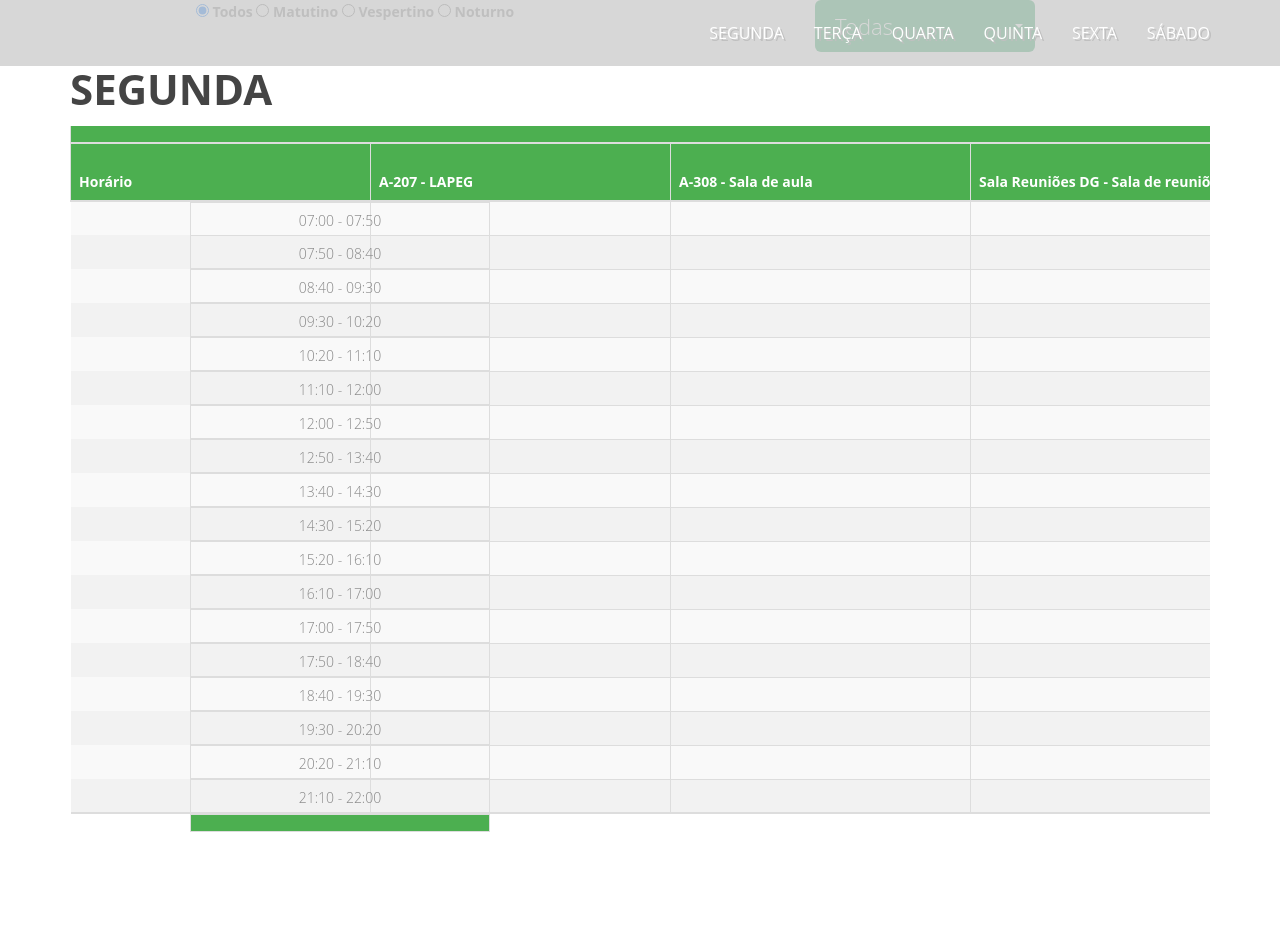
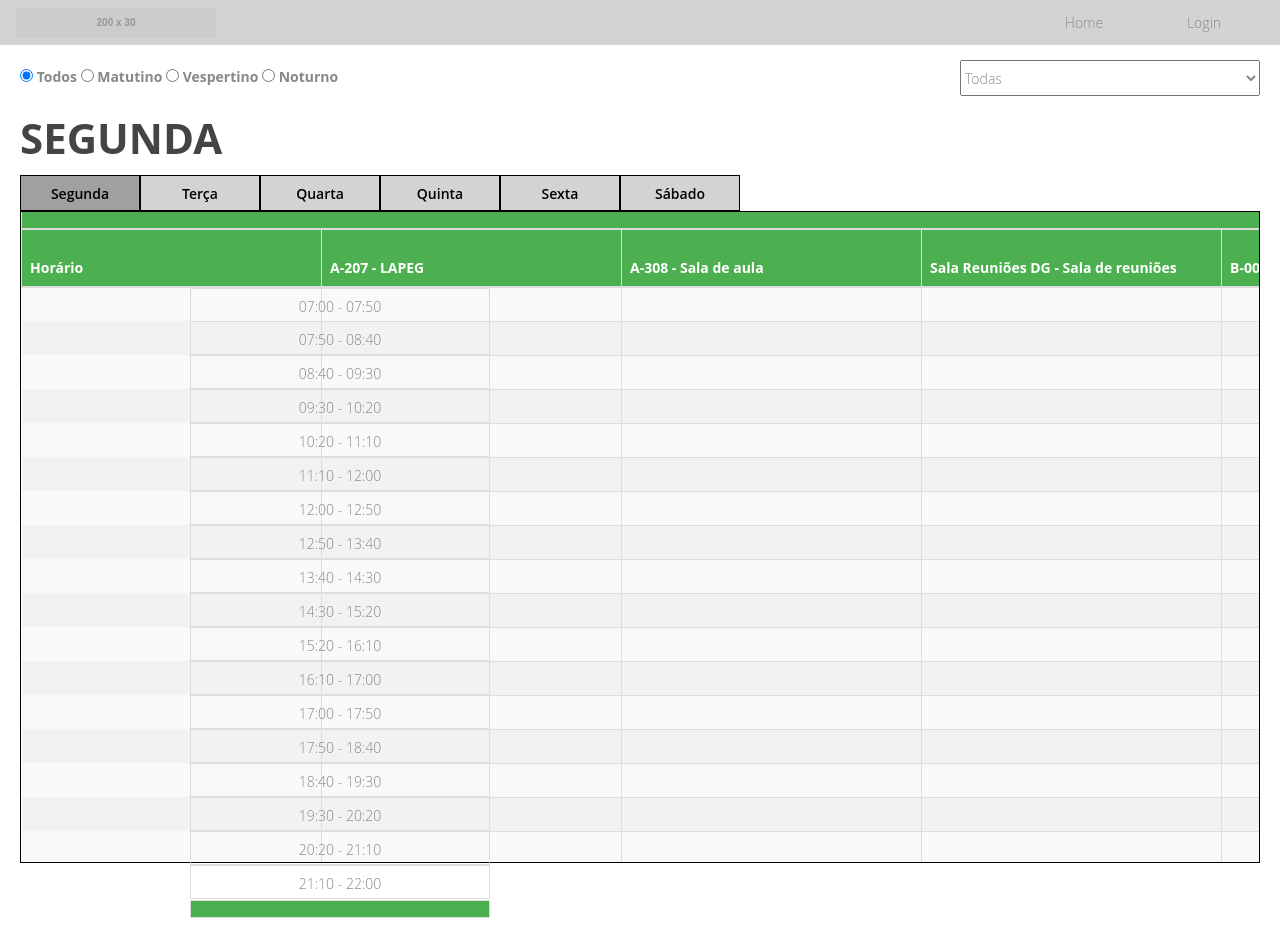
Before and after one commit to S-A-R-A/sara-web, a Django app: page /timetabling in a window 1280 px wide. Run offline with Django 3.2, Linux system fonts and the light colour scheme; data comes from the database, SQL or seed files in the repository; grey boxes labelled with a size stand in for pictures from a placeholder-image service; parts of the project's set-up code (start-up, migrations or seed data) failed here and were passed over; some libraries are stand-ins or nearby versions.

Commit message:
Reorganization of the visual structure

```diff
--- a/manager/templates/manager/base.html
+++ b/manager/templates/manager/base.html
@@ -4,7 +4,7 @@
   <meta charset="utf-8">
   <meta http-equiv="X-UA-Compatible" content="IE=edge">
   <meta name="viewport" content="width=device-width, initial-scale=1">
-  <title>{% block title %}{% endblock %}</title>
+  <title>S.A.R.A - Web :: {% block title %}{% endblock %}</title>
 
   {% load staticfiles %}
   <link href="{% static "ico/favicon.ico" %}" rel="shortcut icon">
@@ -39,8 +39,20 @@
   </div> -->
 
   <!-- Top menu -->
+  <header class="header">
   {% block header %}
+		<div class="header-left">
+			<img src="http://placehold.it/200x30" alt="Logotipo do projeto S.A.R.A">
+		</div>
+
+		<nav class="header-right header-navigation">
+			<div class="menu-item">Home</div>
+			<div class="menu-item">Login</div>
+      {% block header-menu %}
+      {% endblock %}
+		</nav>
   {% endblock %}
+  </header>
 
   {% block first-content %}
   {% endblock %}
--- a/manager/templates/manager/show_timetabling.html
+++ b/manager/templates/manager/show_timetabling.html
@@ -1,61 +1,70 @@
 {% extends "manager/base.html" %}
 
-{% block title %}S.A.R.A - Web{% endblock %}
-
-{% block header %}
-  <nav class="navbar navbar-fixed-top" role="navigation">
-    <div class="container">
-      <div class="navbar-header">
-        <button type="button" class="navbar-toggle collapsed" data-toggle="collapse" data-target="#top-navbar-1">
-            <span class="sr-only">Toggle navigation</span>
-            <span class="icon-bar"></span>
-            <span class="icon-bar"></span>
-            <span class="icon-bar"></span>
-          </button>
-        <!-- <a class="navbar-brand" href="index.html">Lancar - Bootstrap One-Page Portfolio Template</a> -->
-      </div>
-      <!-- Collect the nav links, forms, and other content for toggling -->
-    {% if days %}
-    <div class="collapse navbar-collapse" id="top-navbar-1">
-      <ul class="nav navbar-nav navbar-right">
-      {% for day in days %}
-        <li><a onclick="location.pathname='/timetabling/{{ day.id }}'">{{ day }}</a></li>
-      {% endfor %}
-      </ul>
-    </div>
-    {% endif %}
-  </nav>
-{% endblock %}
+{% block title %}Home{% endblock %}
 
 {% block first-content %}
-<div class="container">
+  <section class="options">
+    <div class="options-left">
+
+      <!-- PERIODS -->
       {% if periods %}
-    <div class="col-sm-6">
-      <input name="period" type="radio" id="p0" checked="{% if periodid == 0 %} true {% else %} false {% endif %}" onclick="location.pathname= 'timetabling/{{ table.day.id }}'" />
-      <label for="p0">Todos</label>
+        <!-- All Option-->
+        <label for="turno-todos" class="option">
+          <input type="radio"
+            checked="{% if periodid == 0 %} true {% else %} false {% endif %}"
+            onclick="location.pathname= 'timetabling/{{ table.day.id }}'"
+            id="turno-todos"
+            name="turno"
+            value="Todos">
+          Todos
+        </label>
+
+        <!-- Other periods options -->
         {% for period in periods %}
-          <input name="period" type="radio" id="p{{ period.id }}" {% if period.id == periodid %} checked="true" {% endif %} onclick="location.pathname= 'timetabling/{{ table.day.id }}/{{ period.id }}'" />
-          <label for="p{{ period.id }}">{{ period }}</label>
+          <label for="turno-{{ period.id }}" class="option">
+            <input type="radio"
+              id="turno-{{ period.id }}"
+              name="turno-{{ period.id }}"
+              {% if period.id == periodid %} checked="true" {% endif %}
+              onclick="location.pathname= 'timetabling/{{ table.day.id }}/{{ period.id }}'"
+              value="{{ period }}">
+            {{ period }}
+          </label>
         {% endfor %}
+      {% endif %}
+
     </div>
-{% endif %}
+
+    <div class="options-right">
+      <!-- AREAS -->
       {% if areas %}
-    <div class="btn-group bootstrap-select show-tick col-sm-6">
-      <select id="dropdown-areas" class="selectpicker" data-live-search="true">
+        <select id="dropdown-areas" class="select" data-live-search="true">
+          <option value="" selected disabled>Bloco</option>
           <option value="0"  data-tokens="">Todas</option>
           {% for area in areas %}
-          <option value="{{area.id}}" data-tokens="{{ area }}">{{ area }}</option>
+            <option value="{{area.id}}" data-tokens="{{ area }}">
+              {{ area }}
+            </option>
           {% endfor %}
         </select>
+      {% endif %}
     </div>
+  </section>
 
-{% endif %}
 
+  {% if days %}
+    <section class="tab-wrapper">
       {% if table %}
         <div id="#{{ table.day.id }}" >
           <h2>{{ table.day }}</h2>
+        </div>
 
-    <div class="search-table-outter wrapper">
+        <div class="tab-header">
+          {% for day in days %}
+            <div class="tab {% if day.id == table.day.id %} active {% endif %}" onclick="location.pathname='/timetabling/{{ day.id }}'">{{ day }}</div>
+          {% endfor %}
+        </div>
+        <div class="tab-body">
           <table id="timetabling" class="table table-striped search-table inner">
               <thead>
                 <tr>
@@ -97,9 +106,9 @@
               </tfooter>
             </table>
         </div>
-  </div>
       {% endif %}
-</div>
+    </section>
+  {% endif %}
 {% endblock %}
 
 {% block third-content %}
```
Lines whose indentation alone changed are shown as unchanged.
